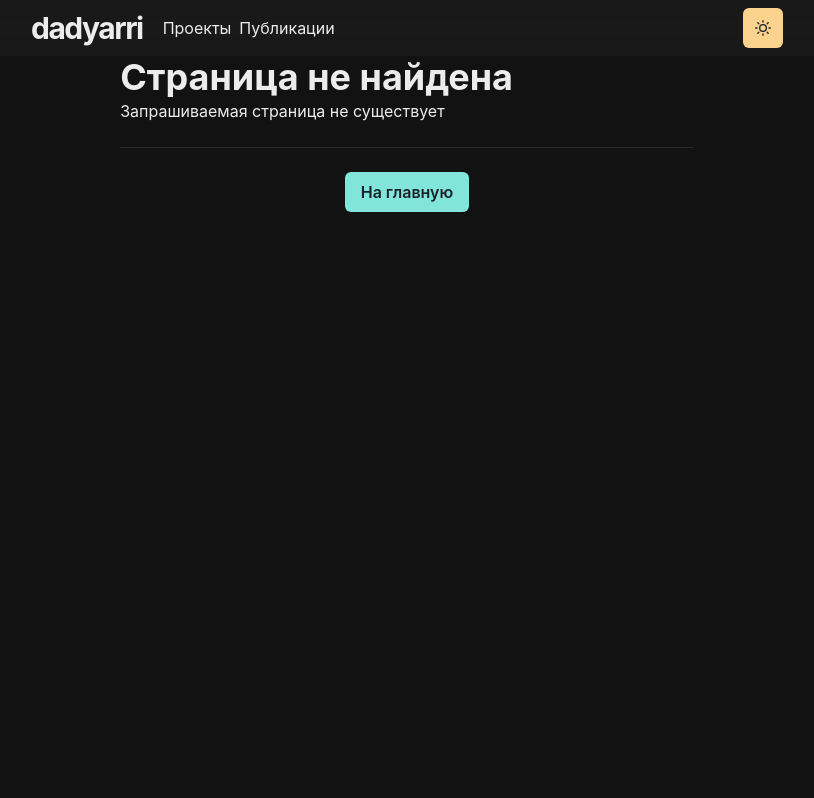
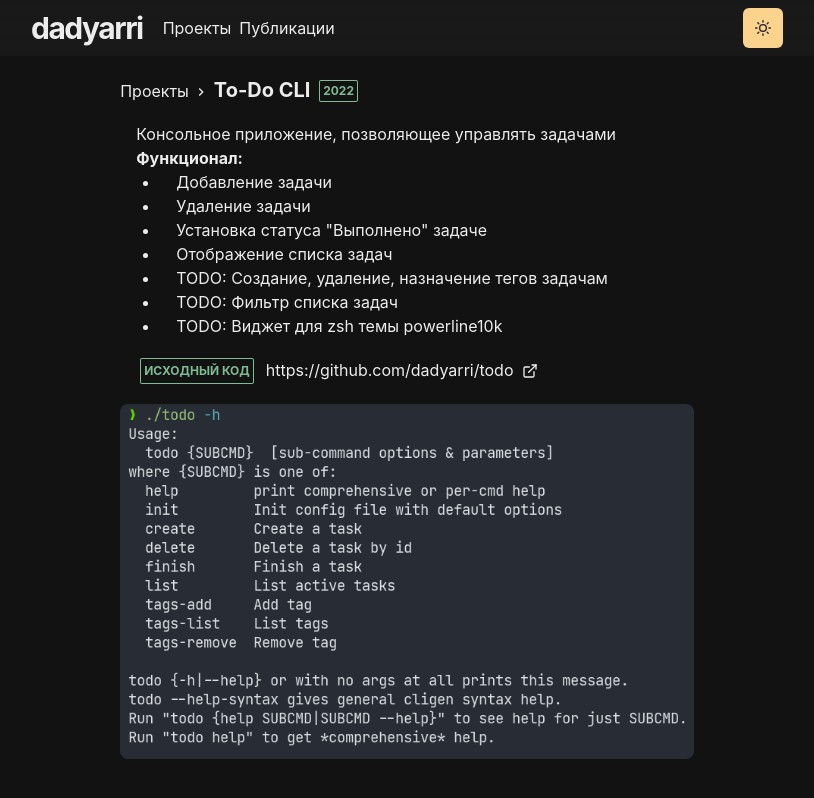
Before and after one commit to daniilko0/portfolio, a Next.js app: page /project/todo in a window 1280 px wide. Before the commit this address had no page. Shown: the top 798 px of the page, without its empty margins (233-1047 px from the left). Built offline with nearby package versions, Linux system fonts and the light colour scheme; a web font is replaced by a local one.

Commit message:
add todo-cli project

```diff
--- /dev/null
+++ b/pages/project/todo.js
@@ -0,0 +1,66 @@
+import Layout from '../../components/layouts/article';
+import {
+    Container,
+    List,
+    ListItem,
+    Link,
+    useColorModeValue, UnorderedList
+} from '@chakra-ui/react';
+import { Meta, Project, ProjectImage } from '../../components/project/project';
+import Paragraph from '../../components/paragraph';
+import { ExternalLinkIcon } from '@chakra-ui/icons';
+
+const Choco = () => {
+    return (
+        <Layout title={'To-Do CLI'}>
+            <Container my={5}>
+                <Project>
+                    To-Do CLI <Meta>2022</Meta>
+                </Project>
+                <Paragraph>
+                    Консольное приложение, позволяющее управлять задачами
+                </Paragraph>
+                <Paragraph>
+                    <b>Функционал:</b>
+                    <UnorderedList ml={10}>
+                        <ListItem>
+                            Добавление задачи
+                        </ListItem>
+                        <ListItem>
+                            Удаление задачи
+                        </ListItem>
+                        <ListItem>
+                             Установка статуса "Выполнено" задаче
+                        </ListItem>
+                        <ListItem>
+                            Отображение списка задач
+                        </ListItem>
+                        <ListItem>
+                            TODO: Создание, удаление, назначение тегов задачам
+                        </ListItem>
+                        <ListItem>
+                            TODO: Фильтр списка задач
+                        </ListItem>
+                        <ListItem>
+                            TODO: Виджет для zsh темы powerline10k
+                        </ListItem>
+                    </UnorderedList>
+                </Paragraph>
+                <List ml={4} my={4}>
+                    <ListItem my={2}>
+                        <Meta>Исходный код</Meta>
+                        <Link href={'https://github.com/dadyarri/todo'}>
+                            https://github.com/dadyarri/todo <ExternalLinkIcon mx={1} />
+                        </Link>
+                    </ListItem>
+                </List>
+                <ProjectImage
+                    src={'/images/todo-cli.png'}
+                    alt={'todo cli help'}
+                />
+            </Container>
+        </Layout>
+    );
+};
+
+export default Choco;
```
Also changed, not shown: pages/projects.js (+14 -0 lines), public/images/todo-cli.png (added).
